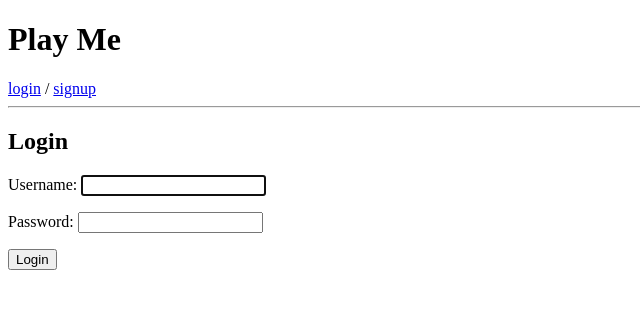
After one commit to kwendim/PlayMe, a Django app: page /login/ in a window 1280 px wide. The commit adds this page. Shown: the top 309 px of the page, without its empty margins (0-640 px from the left). Run offline with Django 3.2, Linux system fonts and the light colour scheme.

Commit message:
Add login and logout pages and logic Redirect to correct login page on accessing home page if not logged in

```diff
--- a/backend/views.py
+++ b/backend/views.py
@@ -4,7 +4,7 @@ from django.contrib.auth.decorators import login_required
 from backend.forms import SignUpForm
 # Create your views here.
 
-@login_required
+@login_required(login_url='login')
 def home(request):
     return render(request, 'home.html')
 
@@ -22,4 +22,4 @@ def signup(request):
             return redirect('home')
     else:
         form = SignUpForm()
-    return render(request, 'signup.html', {'form': form})
+    return render(request, 'registration/signup.html', {'form': form})
--- a/playme/settings.py
+++ b/playme/settings.py
@@ -119,3 +119,5 @@ USE_TZ = True
 # https://docs.djangoproject.com/en/2.1/howto/static-files/
 
 STATIC_URL = '/static/'
+
+LOGIN_REDIRECT_URL = 'home'
--- a/playme/urls.py
+++ b/playme/urls.py
@@ -16,11 +16,14 @@ Including another URLconf
 from django.contrib import admin
 from django.urls import path
 from django.conf.urls import url
+from django.contrib.auth import views as auth_views
 
 from backend import views
 
 urlpatterns = [
     path('admin/', admin.site.urls),
     url(r'^signup/$', views.signup, name='signup'),
+    url(r'^login/$', auth_views.LoginView.as_view(), name='login'),
+    url(r'^logout/$', auth_views.LogoutView.as_view(), name='logout'),
     url(r'^$', views.home, name='home')
 ]
--- a/templates/base.html
+++ b/templates/base.html
@@ -7,7 +7,11 @@
   <body>
     <header>
       <h1>Play Me</h1>
-
+      {% if user.is_authenticated %}
+        <a href="{% url 'logout' %}">logout</a>
+      {% else %}
+        <a href="{% url 'login' %}">login</a> / <a href="{% url 'signup' %}">signup</a>
+      {% endif %}
       <hr>
     </header>
     <main>
--- /dev/null
+++ b/templates/registration/login.html
@@ -0,0 +1,12 @@
+{% extends 'base.html' %}
+
+{% block title %}Play Me - Login{% endblock %}
+
+{% block content %}
+  <h2>Login</h2>
+  <form method="post">
+    {% csrf_token %}
+    {{ form.as_p }}
+    <button type="submit">Login</button>
+  </form>
+{% endblock %}
```
Also changed, not shown: templates/registration/logged_out.html (added, +7 -0 lines), db.sqlite3, templates/registration/signup.html (renamed from templates/signup.html).
